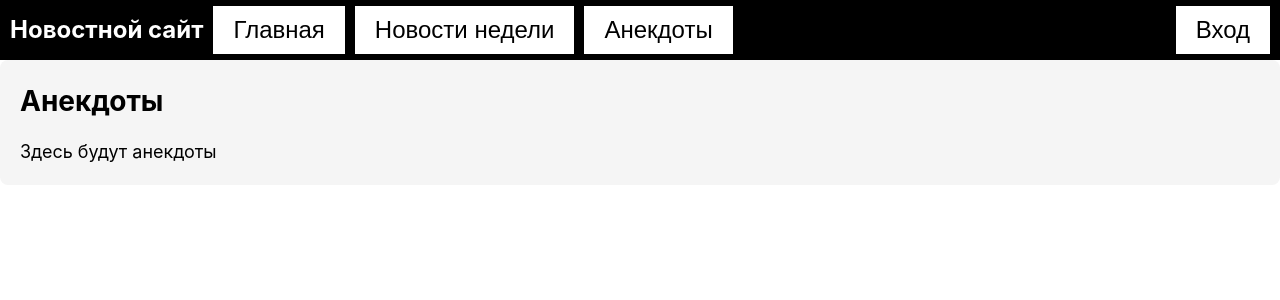
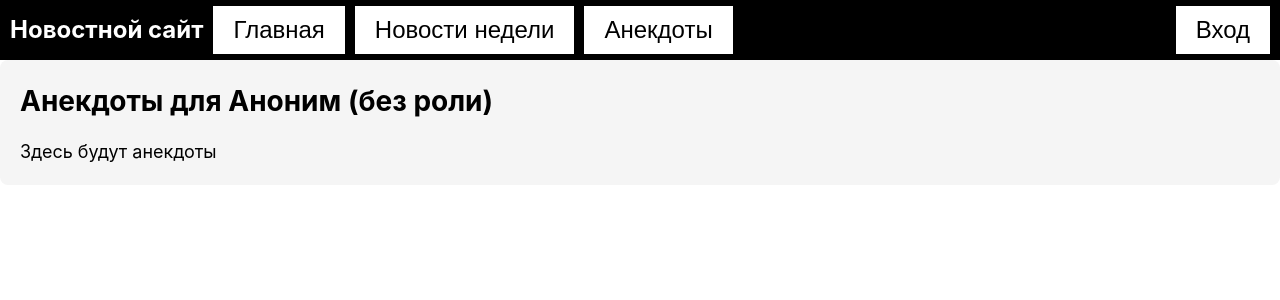
Before and after one commit to grisha765/news-site, a React (Vite) app in the folder web/: page /#/news_site/Anekdots in a window 1280 px wide. Both pictures are taken after a click on the button "Анекдоты". Shown: the top 300 px of the page. Built offline with nearby package versions, Linux system fonts and the light colour scheme.

Commit message:
[u] adaptation under user context

```diff
--- a/web/src/Anekdots.jsx
+++ b/web/src/Anekdots.jsx
@@ -1,10 +1,14 @@
-import React from 'react';
+import React, { useContext } from 'react';
 import './styles/anekdots.css';
+import { UserContext } from './UserContext';
 
 function Anekdots() {
+  const { userData } = useContext(UserContext);
+  const username = userData?.username || 'Аноним';
+  const role = userData?.role || 'без роли';
   return (
     <div className="anekdots-container">
-      <h1>Анекдоты</h1>
+      <h1>Анекдоты для {username} ({role})</h1>
       <p>Здесь будут анекдоты</p>
       {/* Дополнительно можно добавить контент, новости, изображения и т.д. */}
     </div>
--- a/web/src/App.jsx
+++ b/web/src/App.jsx
@@ -1,11 +1,14 @@
-import React, { useState } from 'react';
+import React, { useState, useContext } from 'react';
 import { HashRouter as Router, Routes, Route } from 'react-router-dom';
 import './styles/index.css';
 import Header from './Header';
 import WeeklyNews from './WeeklyNews';
-import Anekdots from './Anekdots'
+import Anekdots from './Anekdots';
+import { UserProvider, UserContext } from './UserContext';
 
-function App() {
+function AppContent() { // Создаем отдельный компонент для содержимого приложения
+  const { userData } = useContext(UserContext);
+
   const [text, setText] = useState('Hello');
 
   const handleMouseEnter = () => {
@@ -28,7 +31,7 @@ function App() {
               onMouseEnter={handleMouseEnter}
               onMouseLeave={handleMouseLeave}
             >
-              {text}
+              {userData.username ? `${userData.username} (${userData.role})` : text}
             </div>
           }
         />
@@ -39,4 +42,12 @@ function App() {
   );
 }
 
+function App() {
+  return (
+    <UserProvider>
+      <AppContent /> {/* Оборачиваем наше содержимое в UserProvider */}
+    </UserProvider>
+  );
+}
+
 export default App;
--- a/web/src/Header.jsx
+++ b/web/src/Header.jsx
@@ -1,7 +1,8 @@
-import React, { useState } from 'react';
+import { useState, useContext } from 'react';
 import { Link } from 'react-router-dom';
 import axios from 'axios';
 import './styles/header.css';
+import { UserContext } from './UserContext';
 
 function Header() {
   const [showMenu, setShowMenu] = useState(false);
@@ -9,7 +10,7 @@ function Header() {
   const [password, setPassword] = useState('');
   const [isFrozen, setIsFrozen] = useState(false);
   const [isLoggedIn, setIsLoggedIn] = useState(false);
-  const [userData, setUserData] = useState({ username: '', role: '' });
+  const { userData, setUserData } = useContext(UserContext);
 
   const handleLoginClick = () => {
     setIsFrozen(!isFrozen);
@@ -20,9 +21,11 @@ function Header() {
     try {
       setIsFrozen(!isFrozen);
       const response = await axios.post('http://0.0.0.0:8000/login', { username, password });
-      setUserData({ username: response.data.user, role: response.data.role });
+      const user = { username: response.data.user, role: response.data.role };
+      setUserData(user);
       setIsLoggedIn(true);
       setShowMenu(false);
+
     } catch (error) {
       console.error('Ошибка входа:', error);
       setShowMenu(false);
--- a/web/src/WeeklyNews.jsx
+++ b/web/src/WeeklyNews.jsx
@@ -1,10 +1,14 @@
-import React from 'react';
+import React, { useContext } from 'react';
 import './styles/weeklyNews.css';
+import { UserContext } from './UserContext';
 
 function WeeklyNews() {
+  const { userData } = useContext(UserContext);
+  const username = userData?.username || 'Аноним';
+  const role = userData?.role || 'без роли';
   return (
     <div className="weekly-news-container">
-      <h1>Новости недели</h1>
+      <h1>Новости недели для {username} ({role})</h1>
       <p>Здесь будут отображаться все последние новости за неделю.</p>
       {/* Дополнительно можно добавить контент, новости, изображения и т.д. */}
     </div>
```
